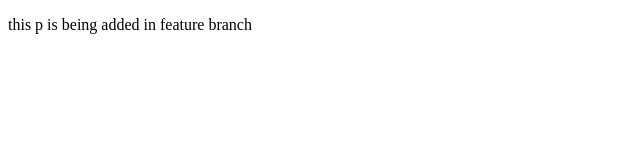
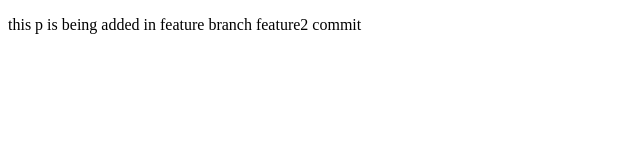
Before and after one commit to nishu-3ky/localRepoToGithub, a plain HTML site: page index.html in a window 1280 px wide. Shown: the whole page, without its empty margins (0-640 px from the left). Drawn offline with Linux system fonts and the light colour scheme.

Commit message:
add feature commit2

```diff
--- a/index.html
+++ b/index.html
@@ -8,6 +8,7 @@
 <body>
     <p>
         this p  is being added in feature branch
+        feature2 commit
     </p>
 </body>
 </html>
```
